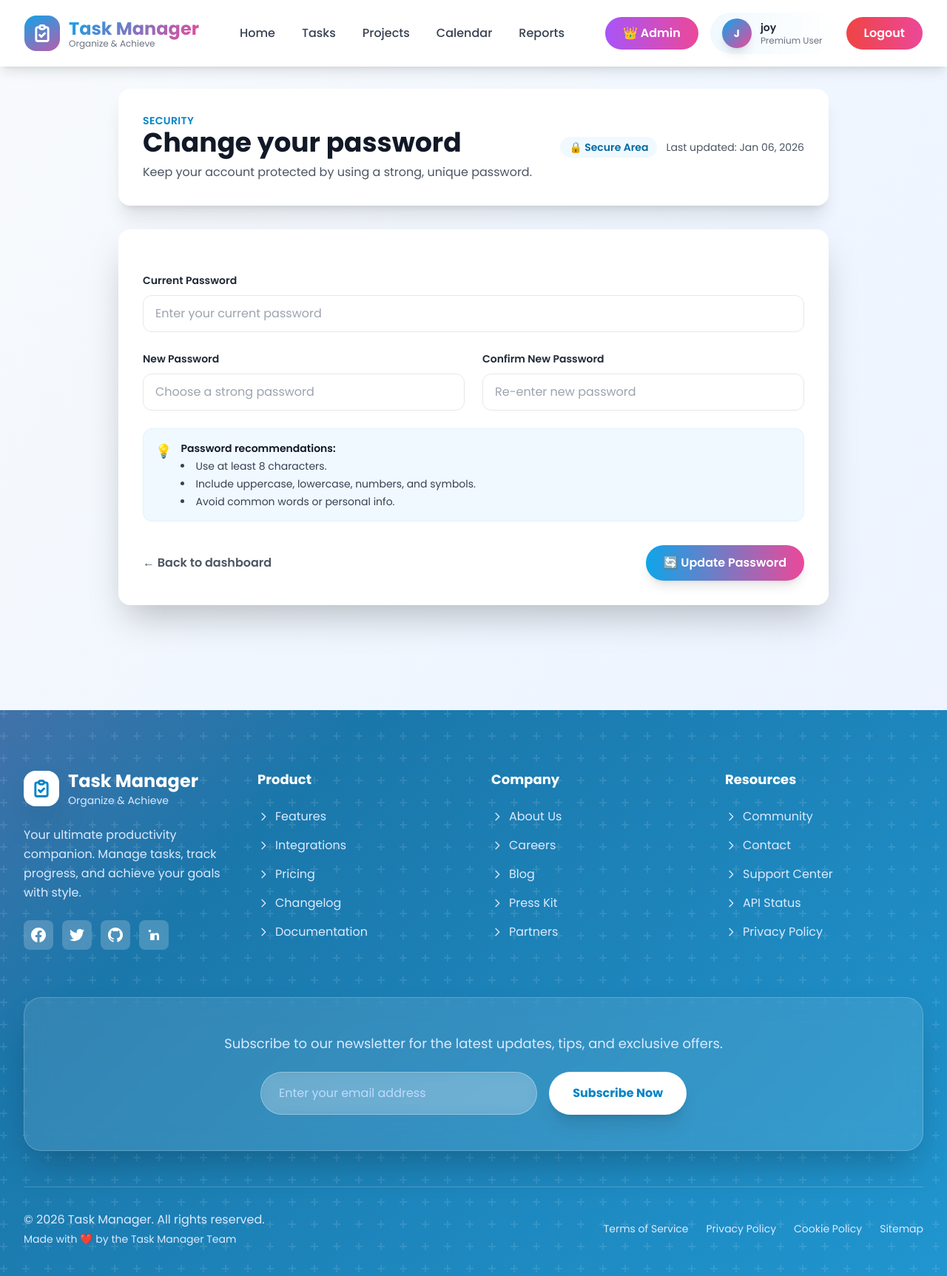
After one commit to mostofa89/TaskManager, a Django app: page /user/change-password/ in a window 1280 px wide. The commit adds this page. Shown: the whole page at 74% size. Run offline with Django 5.2, Linux system fonts and the light colour scheme; a user stored in the database is signed in; some libraries are stand-ins or nearby versions.

Commit message:
Add Dashboard and Change Password view

```diff
--- /dev/null
+++ b/templates/user/change_password.html
@@ -0,0 +1,103 @@
+{% extends 'base/base.html' %}
+{% load static %}
+
+{% block content %}
+<div class="max-w-5xl mx-auto px-4 sm:px-6 lg:px-8 py-10">
+    <!-- Header -->
+    <div class="glass rounded-2xl shadow-xl p-8 mb-8 animate-slide-up">
+        <div class="flex flex-col sm:flex-row sm:items-center sm:justify-between gap-4">
+            <div>
+                <p class="text-sm font-semibold text-primary-600 uppercase tracking-wide">Security</p>
+                <h1 class="text-3xl sm:text-4xl font-bold text-gray-900">Change your password</h1>
+                <p class="text-gray-600 mt-2">Keep your account protected by using a strong, unique password.</p>
+            </div>
+            <div class="flex items-center gap-3 text-sm text-gray-600">
+                <span class="inline-flex items-center px-3 py-1 rounded-full bg-primary-50 text-primary-700 font-semibold">🔒 Secure Area</span>
+                <span class="hidden sm:inline">Last updated: {{ user.last_login|date:"M d, Y" }}</span>
+            </div>
+        </div>
+    </div>
+
+    <!-- Form Card -->
+    <div class="glass rounded-2xl shadow-2xl p-8 animate-slide-up">
+        <form method="post" class="space-y-6">
+            {% csrf_token %}
+
+            <!-- Django form non-field errors -->
+            {% if form.non_field_errors %}
+            <div class="bg-red-50 border border-red-200 text-red-700 px-4 py-3 rounded-xl">
+                {% for error in form.non_field_errors %}
+                    <p class="text-sm">{{ error }}</p>
+                {% endfor %}
+            </div>
+            {% endif %}
+
+            <!-- Old Password -->
+            <div class="space-y-2">
+                <label class="text-sm font-semibold text-gray-800">Current Password</label>
+                <div class="relative">
+                    <input type="password" name="old_password" required
+                        class="w-full rounded-xl border border-gray-200 bg-white px-4 py-3 focus:ring-2 focus:ring-primary-500 focus:border-primary-500 transition"
+                        placeholder="Enter your current password">
+                    {% if form.old_password.errors %}
+                        <p class="mt-2 text-sm text-red-600">{{ form.old_password.errors.0 }}</p>
+                    {% endif %}
+                </div>
+            </div>
+
+            <!-- New Password -->
+            <div class="grid grid-cols-1 md:grid-cols-2 gap-6">
+                <div class="space-y-2">
+                    <label class="text-sm font-semibold text-gray-800">New Password</label>
+                    <div class="relative">
+                        <input type="password" name="new_password1" required
+                            class="w-full rounded-xl border border-gray-200 bg-white px-4 py-3 focus:ring-2 focus:ring-primary-500 focus:border-primary-500 transition"
+                            placeholder="Choose a strong password">
+                        {% if form.new_password1.errors %}
+                            <p class="mt-2 text-sm text-red-600">{{ form.new_password1.errors.0 }}</p>
+                        {% endif %}
+                    </div>
+                </div>
+
+                <div class="space-y-2">
+                    <label class="text-sm font-semibold text-gray-800">Confirm New Password</label>
+                    <div class="relative">
+                        <input type="password" name="new_password2" required
+                            class="w-full rounded-xl border border-gray-200 bg-white px-4 py-3 focus:ring-2 focus:ring-primary-500 focus:border-primary-500 transition"
+                            placeholder="Re-enter new password">
+                        {% if form.new_password2.errors %}
+                            <p class="mt-2 text-sm text-red-600">{{ form.new_password2.errors.0 }}</p>
+                        {% endif %}
+                    </div>
+                </div>
+            </div>
+
+            <!-- Password Tips -->
+            <div class="glass rounded-xl border border-primary-100 bg-primary-50 px-4 py-4 text-sm text-gray-700">
+                <div class="flex items-start gap-3">
+                    <span class="text-lg">💡</span>
+                    <div class="space-y-1">
+                        <p class="font-semibold text-gray-900">Password recommendations:</p>
+                        <ul class="list-disc list-inside space-y-1 text-gray-700">
+                            <li>Use at least 8 characters.</li>
+                            <li>Include uppercase, lowercase, numbers, and symbols.</li>
+                            <li>Avoid common words or personal info.</li>
+                        </ul>
+                    </div>
+                </div>
+            </div>
+
+            <!-- Actions -->
+            <div class="flex flex-col sm:flex-row sm:items-center sm:justify-between gap-4 pt-2">
+                <a href="{% url 'home' %}" class="inline-flex items-center gap-2 text-gray-600 hover:text-primary-600 font-semibold">
+                    ← Back to dashboard
+                </a>
+                <button type="submit" class="inline-flex items-center justify-center gap-2 px-6 py-3 rounded-full bg-gradient-to-r from-primary-500 to-accent-500 text-white font-semibold shadow-lg hover:scale-105 hover:shadow-xl transition-all">
+                    🔄 Update Password
+                </button>
+            </div>
+        </form>
+    </div>
+</div>
+
+{% endblock %}
--- a/templates/user/profile.html
+++ b/templates/user/profile.html
@@ -31,7 +31,6 @@
 				{% endif %}
 				<a href="{% url 'home' %}#tasks" class="px-5 py-3 bg-gradient-to-r from-primary-500 to-accent-500 text-white font-semibold rounded-xl hover:shadow-lg hover:scale-105 transition">Go to Tasks</a>
 				<a href="#" class="px-5 py-3 border-2 border-primary-500 text-primary-600 font-semibold rounded-xl hover:bg-primary-50 transition">Edit Profile</a>
-				<a href="{% url 'user:user-logout' %}" class="px-5 py-3 bg-red-500 text-white font-semibold rounded-xl hover:shadow-lg transition">Logout</a>
 			</div>
 		</div>
 
@@ -128,7 +127,7 @@
 						</li>
 					</ul>
 					<div class="flex flex-col gap-3 pt-2">
-						<a href="#" class="w-full text-center px-4 py-3 bg-gradient-to-r from-primary-500 to-accent-500 text-white font-semibold rounded-xl hover:shadow-lg transition">Change Password</a>
+						<a href="{% url 'user:change-password' %}" class="w-full text-center px-4 py-3 bg-gradient-to-r from-primary-500 to-accent-500 text-white font-semibold rounded-xl hover:shadow-lg transition">Change Password</a>
 						<a href="{% url 'user:user-logout' %}" class="w-full text-center px-4 py-3 border-2 border-red-500 text-red-600 font-semibold rounded-xl hover:bg-red-50 transition">Logout</a>
 					</div>
 				</div>
@@ -144,7 +143,7 @@
 						<a href="{% url 'home' %}#tasks" class="rounded-xl bg-gray-50 border border-gray-100 px-4 py-3 hover:bg-primary-50 hover:border-primary-200 transition">Create Task</a>
 						<a href="{% url 'home' %}#tasks" class="rounded-xl bg-gray-50 border border-gray-100 px-4 py-3 hover:bg-primary-50 hover:border-primary-200 transition">View Tasks</a>
 						<a href="#" class="rounded-xl bg-gray-50 border border-gray-100 px-4 py-3 hover:bg-primary-50 hover:border-primary-200 transition">Edit Profile</a>
-						<a href="{% url 'user:user-logout' %}" class="rounded-xl bg-gray-50 border border-gray-100 px-4 py-3 hover:bg-red-50 hover:border-red-200 transition text-red-600">Sign Out</a>
+						<a href="{% url 'user:user-dashboard' %}" class="rounded-xl bg-gray-50 border border-gray-100 px-4 py-3 hover:bg-primary-50 hover:border-primary-200 transition">Dashboard</a>
 					</div>
 				</div>
 			</div>
--- a/user/urls.py
+++ b/user/urls.py
@@ -9,6 +9,8 @@ urlpatterns = [
     path('login/', views.login, name='user-login'),
     path('logout/', views.logout, name='user-logout'),
     path('profile/', views.profile, name='user-profile'),
+    path('dashboard/', views.dashboard, name='user-dashboard'),
+    path('change-password/', views.change_password, name='change-password'),
     path('forgot-password/', views.forgot_password, name='forgot-password'),
 
     # Admin routes
--- a/user/views.py
+++ b/user/views.py
@@ -1,7 +1,8 @@
 from django.shortcuts import redirect, render, get_object_or_404
 from django.contrib.auth.models import User
 from django.contrib import messages as message
-from django.contrib.auth import authenticate, logout as auth_logout, login as auth_login
+from django.contrib.auth import authenticate, logout as auth_logout, login as auth_login, update_session_auth_hash
+from django.contrib.auth.forms import PasswordChangeForm
 from django.contrib.auth.decorators import login_required
 from django.http import HttpResponseForbidden
 from django.core.mail import send_mail
@@ -395,3 +396,26 @@ Task Manager Team
                 return render(request, 'user/forget_password.html', {'step': 'email'})
 
     return render(request, 'user/forget_password.html', {'step': 'email'})
+
+
+def dashboard(request):
+    return render(request, 'user/dashboard.html')
+
+
+@login_required(login_url='user:user-login')
+def change_password(request):
+    """Change password using Django's built-in PasswordChangeForm for validation."""
+    if request.method == 'POST':
+        form = PasswordChangeForm(user=request.user, data=request.POST)
+        if form.is_valid():
+            user = form.save()
+            update_session_auth_hash(request, user)  # keep user logged in after password change
+            message.success(request, "Password changed successfully.")
+            return redirect('user:user-profile')
+        else:
+            # Form errors will be rendered in the template
+            message.error(request, "Please correct the errors below.")
+    else:
+        form = PasswordChangeForm(user=request.user)
+
+    return render(request, 'user/change_password.html', {'form': form})
```
Also changed, not shown: templates/user/dashboard.html (added, +236 -0 lines), db.sqlite3.
